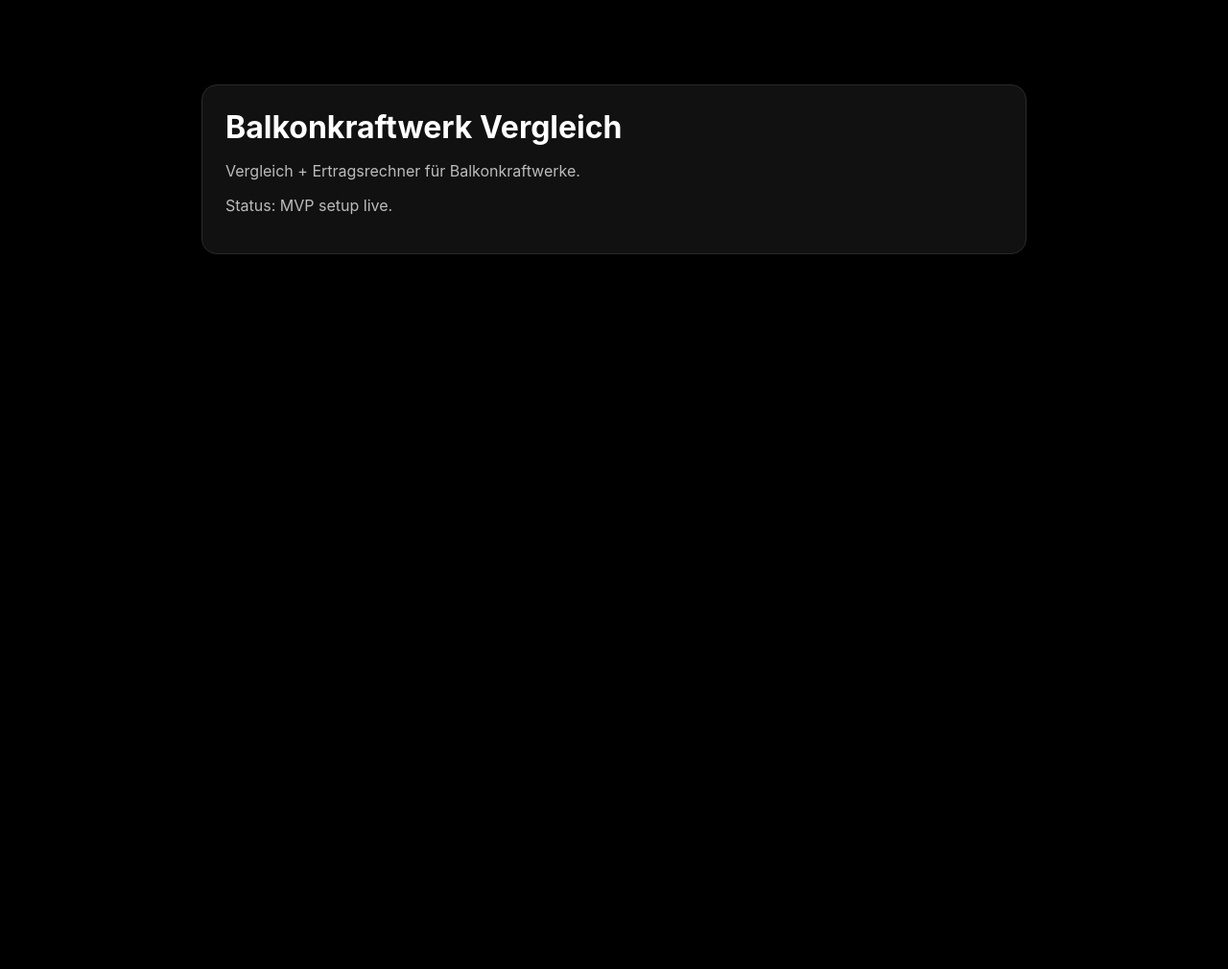
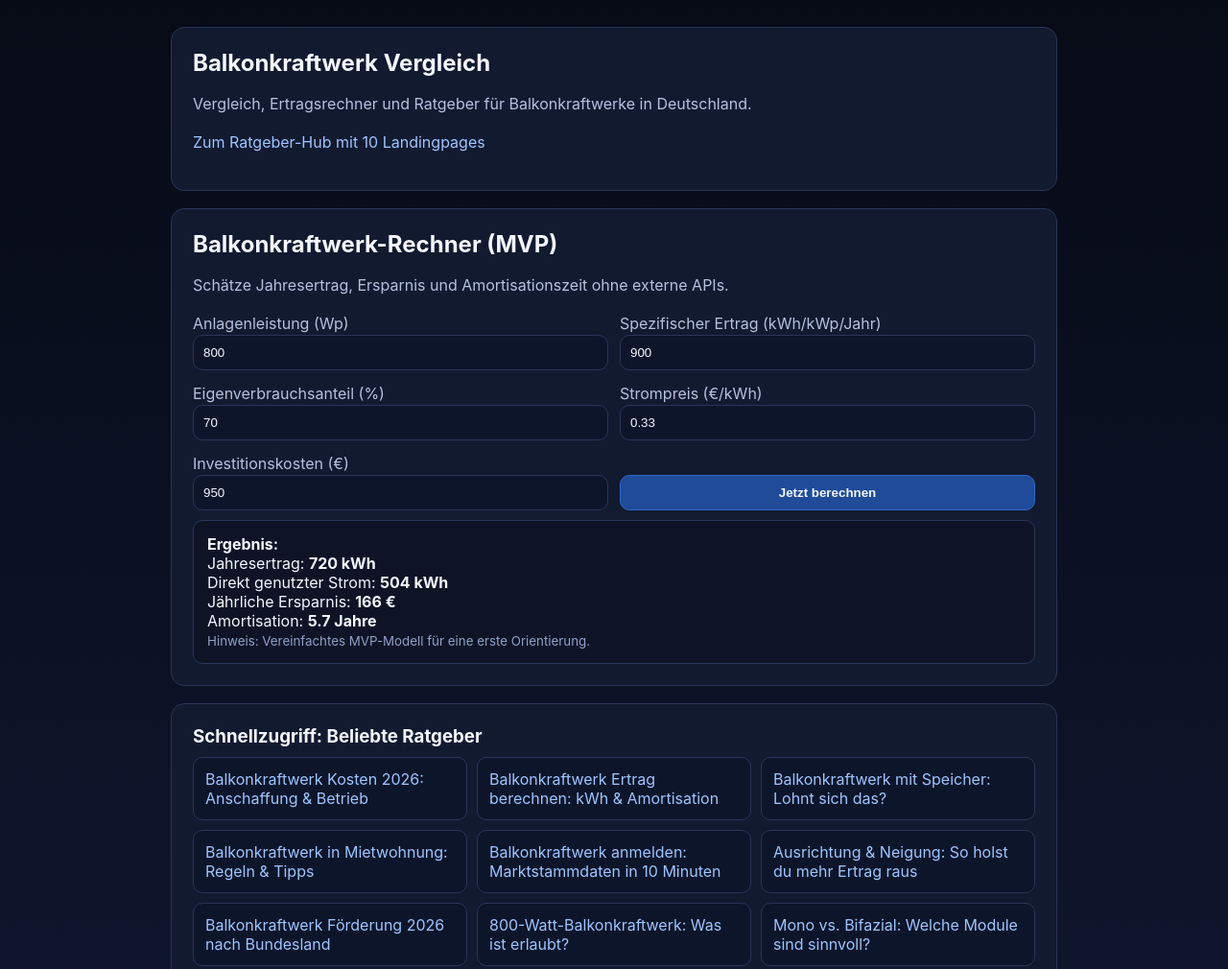
Before and after one commit to openclawwet/balkonkraftwerk-vergleich, a plain HTML site: page index.html in a window 1280 px wide. Shown: the top 1010 px of the page at 96% size. Before the commit the page ends 800 px from the top, so only its background shows below. Drawn offline with Linux system fonts and the light colour scheme.

Commit message:
feat: phase-1 MVP calculator and SEO hub pages

```diff
--- a/index.html
+++ b/index.html
@@ -1,4 +1,42 @@
 <!doctype html><html><head><meta charset='utf-8'><meta name='viewport' content='width=device-width,initial-scale=1'>
-<title>Balkonkraftwerk Vergleich</title>
-<style>body{margin:0;background:#000;color:#fff;font-family:-apple-system,Segoe UI,Roboto,sans-serif}.wrap{max-width:860px;margin:8vh auto;padding:24px}.card{background:#111;border:1px solid #2a2a2a;border-radius:16px;padding:24px}h1{margin:0 0 10px}p{color:#bcbcbc}</style>
-</head><body><div class='wrap'><div class='card'><h1>Balkonkraftwerk Vergleich</h1><p>Vergleich + Ertragsrechner für Balkonkraftwerke.</p><p>Status: MVP setup live.</p></div></div></body></html>
+<title>Balkonkraftwerk Vergleich – Rechner & Ratgeber</title>
+<style>
+:root{--bg:#0b1020;--card:#121a30;--line:#2a3558;--text:#f4f7ff;--muted:#b6c1de;--accent:#61a3ff}
+*{box-sizing:border-box}body{margin:0;font-family:-apple-system,Segoe UI,Roboto,sans-serif;background:linear-gradient(180deg,#070b16,#0f1730);color:var(--text)}
+a{color:#9ec5ff;text-decoration:none}a:hover{text-decoration:underline}.wrap{max-width:980px;margin:0 auto;padding:28px}
+.card{background:var(--card);border:1px solid var(--line);border-radius:14px;padding:22px;margin-bottom:18px}
+h1,h2,h3{margin:0 0 10px}p,li,label{color:var(--muted);line-height:1.5}
+.grid{display:grid;grid-template-columns:1fr 1fr;gap:12px}.result{background:#0e1426;padding:14px;border-radius:10px;border:1px solid var(--line);margin-top:10px}
+input,select,button{width:100%;padding:10px;border-radius:10px;border:1px solid var(--line);background:#0d152a;color:var(--text)}
+button{background:#1f4b99;border-color:#2f67c7;font-weight:700;cursor:pointer}.links{display:grid;grid-template-columns:repeat(auto-fit,minmax(220px,1fr));gap:10px}
+.link-card{display:block;padding:12px;border:1px solid var(--line);border-radius:10px;background:#0d152a}
+small{color:#8fa0c8}
+</style>
+</head><body><main class='wrap'>
+<section class='card'><h1>Balkonkraftwerk Vergleich</h1><p>Vergleich, Ertragsrechner und Ratgeber für Balkonkraftwerke in Deutschland.</p>
+<p><a href='/ratgeber/'>Zum Ratgeber-Hub mit 10 Landingpages</a></p></section>
+<section class='card'><h2>Balkonkraftwerk-Rechner (MVP)</h2><p>Schätze Jahresertrag, Ersparnis und Amortisationszeit ohne externe APIs.</p>
+<div class='grid'>
+<div><label>Anlagenleistung (Wp)</label><input id='wp' type='number' value='800' min='200' max='2000'></div>
+<div><label>Spezifischer Ertrag (kWh/kWp/Jahr)</label><input id='yield' type='number' value='900' min='500' max='1300'></div>
+<div><label>Eigenverbrauchsanteil (%)</label><input id='self' type='number' value='70' min='20' max='100'></div>
+<div><label>Strompreis (€/kWh)</label><input id='price' type='number' value='0.33' min='0.15' max='0.8' step='0.01'></div>
+<div><label>Investitionskosten (€)</label><input id='invest' type='number' value='950' min='300' max='5000'></div>
+<div style='align-self:end'><button onclick='calc()'>Jetzt berechnen</button></div>
+</div><div id='out' class='result'></div></section>
+<section class='card'><h3>Schnellzugriff: Beliebte Ratgeber</h3><div class='links'><a class='link-card' href='/ratgeber/balkonkraftwerk-kosten.html'>Balkonkraftwerk Kosten 2026: Anschaffung & Betrieb</a><a class='link-card' href='/ratgeber/balkonkraftwerk-ertrag.html'>Balkonkraftwerk Ertrag berechnen: kWh & Amortisation</a><a class='link-card' href='/ratgeber/balkonkraftwerk-speicher.html'>Balkonkraftwerk mit Speicher: Lohnt sich das?</a><a class='link-card' href='/ratgeber/balkonkraftwerk-miete.html'>Balkonkraftwerk in Mietwohnung: Regeln & Tipps</a><a class='link-card' href='/ratgeber/balkonkraftwerk-anmeldung.html'>Balkonkraftwerk anmelden: Marktstammdaten in 10 Minuten</a><a class='link-card' href='/ratgeber/balkonkraftwerk-ausrichtung.html'>Ausrichtung & Neigung: So holst du mehr Ertrag raus</a><a class='link-card' href='/ratgeber/balkonkraftwerk-foerderung.html'>Balkonkraftwerk Förderung 2026 nach Bundesland</a><a class='link-card' href='/ratgeber/balkonkraftwerk-800-watt.html'>800-Watt-Balkonkraftwerk: Was ist erlaubt?</a><a class='link-card' href='/ratgeber/balkonkraftwerk-modulwahl.html'>Mono vs. Bifazial: Welche Module sind sinnvoll?</a><a class='link-card' href='/ratgeber/balkonkraftwerk-wechselrichter.html'>Mikrowechselrichter Vergleich: Worauf achten?</a></div></section>
+</main><script>
+function calc(){
+const wp=+document.getElementById('wp').value||0;
+const y=+document.getElementById('yield').value||0;
+const self=(+document.getElementById('self').value||0)/100;
+const p=+document.getElementById('price').value||0;
+const invest=+document.getElementById('invest').value||0;
+const yearly=(wp/1000)*y;
+const used=yearly*self;
+const save=used*p;
+const payback=save>0?invest/save:0;
+document.getElementById('out').innerHTML=`<strong>Ergebnis:</strong><br>Jahresertrag: <b>${yearly.toFixed(0)} kWh</b><br>Direkt genutzter Strom: <b>${used.toFixed(0)} kWh</b><br>Jährliche Ersparnis: <b>${save.toFixed(0)} €</b><br>Amortisation: <b>${payback.toFixed(1)} Jahre</b><br><small>Hinweis: Vereinfachtes MVP-Modell für eine erste Orientierung.</small>`;
+}
+calc();
+</script></body></html>
```
Also changed, not shown: ratgeber/balkonkraftwerk-800-watt.html (added, +14 -0 lines), ratgeber/balkonkraftwerk-anmeldung.html (added, +14 -0 lines), ratgeber/balkonkraftwerk-ausrichtung.html (added, +14 -0 lines), ratgeber/balkonkraftwerk-ertrag.html (added, +14 -0 lines), ratgeber/balkonkraftwerk-foerderung.html (added, +14 -0 lines), ratgeber/balkonkraftwerk-kosten.html (added, +14 -0 lines), ratgeber/balkonkraftwerk-miete.html (added, +14 -0 lines), ratgeber/balkonkraftwerk-modulwahl.html (added, +14 -0 lines), ratgeber/balkonkraftwerk-speicher.html (added, +14 -0 lines), ratgeber/balkonkraftwerk-wechselrichter.html (added, +14 -0 lines), ratgeber/index.html (added, +14 -0 lines), 1 other file.
